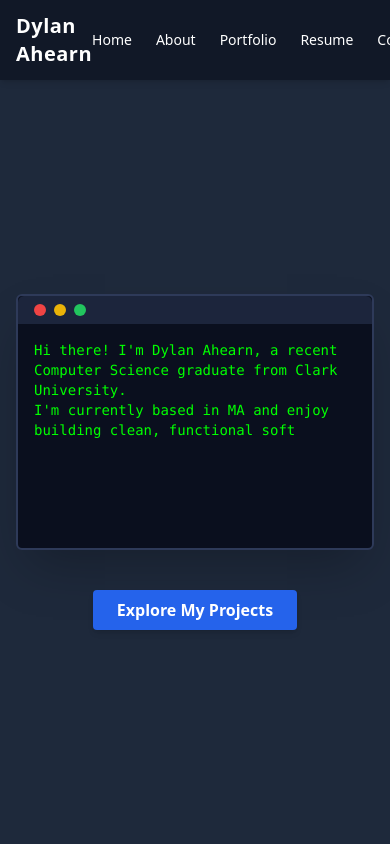
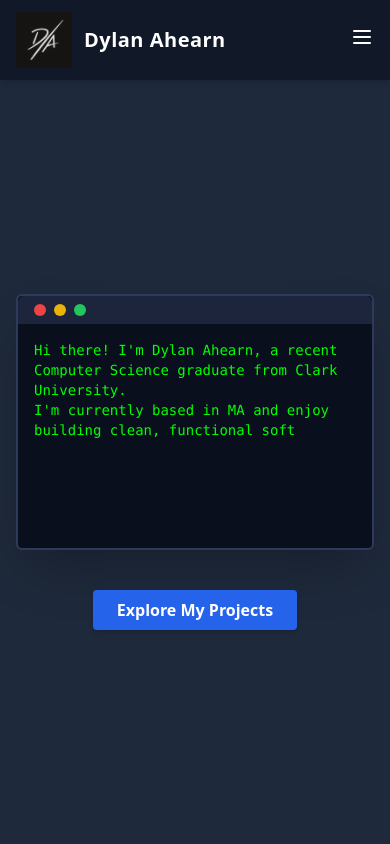
Before and after one commit to ahearndylan/Portfolio, a React (Vite) app: page / in a window 390 px wide. Shown: the top 844 px of the page. Built offline with nearby package versions, Linux system fonts and the light colour scheme.

Commit message:
fix responsiveness

```diff
--- a/src/components/Navbar.jsx
+++ b/src/components/Navbar.jsx
@@ -1,8 +1,11 @@
-import React from "react";
+import React, { useState } from "react";
 
 const Navbar = ({ setSelectedProject }) => {
+  const [menuOpen, setMenuOpen] = useState(false);
+
   const handleNavClick = (sectionId) => {
-    setSelectedProject(null); // Exit project view if open
+    setSelectedProject(null);
+    setMenuOpen(false); // close menu after clicking
     setTimeout(() => {
       document.getElementById(sectionId)?.scrollIntoView({ behavior: "smooth" });
     }, 100);
@@ -11,35 +14,57 @@ const Navbar = ({ setSelectedProject }) => {
   return (
     <nav className="fixed top-0 left-0 w-full bg-gray-900 shadow-md z-50">
       <div className="max-w-6xl mx-auto px-4 py-3 flex justify-between items-center text-white">
-        <h1 className="text-xl font-bold tracking-wide">Dylan Ahearn</h1>
-        <ul className="flex space-x-6 text-sm font-medium">
-          <li>
-            <button onClick={() => handleNavClick("hero")} className="hover:text-indigo-400 transition">
-              Home
-            </button>
-          </li>
-          <li>
-            <button onClick={() => handleNavClick("about")} className="hover:text-indigo-400 transition">
-              About
-            </button>
-          </li>
-          <li>
-            <button onClick={() => handleNavClick("projects")} className="hover:text-indigo-400 transition">
-              Portfolio
-            </button>
-          </li>
-          <li>
-            <button onClick={() => handleNavClick("resume")} className="hover:text-indigo-400 transition">
-              Resume
-            </button>
-          </li>
-          <li>
-            <button onClick={() => handleNavClick("contact")} className="hover:text-indigo-400 transition">
-              Contact
-            </button>
-          </li>
+        {/* Logo + Name */}
+        <div className="flex items-center space-x-3">
+          <img
+            src="/logo2.PNG"
+            alt="DA Logo"
+            className="h-14 w-auto object-contain"
+          />
+          <h1 className="text-xl font-bold tracking-wide">Dylan Ahearn</h1>
+        </div>
+
+        {/* Hamburger Icon */}
+        <div className="md:hidden">
+          <button onClick={() => setMenuOpen(!menuOpen)} className="focus:outline-none">
+            <svg
+              className="w-6 h-6"
+              fill="none"
+              stroke="currentColor"
+              viewBox="0 0 24 24"
+              xmlns="http://www.w3.org/2000/svg"
+            >
+              {menuOpen ? (
+                <path strokeLinecap="round" strokeLinejoin="round" strokeWidth={2} d="M6 18L18 6M6 6l12 12" />
+              ) : (
+                <path strokeLinecap="round" strokeLinejoin="round" strokeWidth={2} d="M4 6h16M4 12h16M4 18h16" />
+              )}
+            </svg>
+          </button>
+        </div>
+
+        {/* Full Menu (hidden on mobile) */}
+        <ul className="hidden md:flex space-x-6 text-sm font-medium">
+          <li><button onClick={() => handleNavClick("hero")} className="hover:text-indigo-400 transition">Home</button></li>
+          <li><button onClick={() => handleNavClick("about")} className="hover:text-indigo-400 transition">About</button></li>
+          <li><button onClick={() => handleNavClick("projects")} className="hover:text-indigo-400 transition">Portfolio</button></li>
+          <li><button onClick={() => handleNavClick("resume")} className="hover:text-indigo-400 transition">Resume</button></li>
+          <li><button onClick={() => handleNavClick("contact")} className="hover:text-indigo-400 transition">Contact</button></li>
         </ul>
       </div>
+
+      {/* Dropdown Menu (only on mobile) */}
+      {menuOpen && (
+        <div className="md:hidden px-4 pb-4">
+          <ul className="flex flex-col space-y-3 text-sm font-medium text-white">
+            <li><button onClick={() => handleNavClick("hero")} className="hover:text-indigo-400 transition">Home</button></li>
+            <li><button onClick={() => handleNavClick("about")} className="hover:text-indigo-400 transition">About</button></li>
+            <li><button onClick={() => handleNavClick("projects")} className="hover:text-indigo-400 transition">Portfolio</button></li>
+            <li><button onClick={() => handleNavClick("resume")} className="hover:text-indigo-400 transition">Resume</button></li>
+            <li><button onClick={() => handleNavClick("contact")} className="hover:text-indigo-400 transition">Contact</button></li>
+          </ul>
+        </div>
+      )}
     </nav>
   );
 };
--- a/src/components/portfolio/Alumni.jsx
+++ b/src/components/portfolio/Alumni.jsx
@@ -5,6 +5,7 @@ const Alumni = ({ onBack }) => {
     <div className="bg-gray-100 text-black min-h-screen px-4 py-10">
       <div className="max-w-6xl mx-auto">
         <br />
+<br></br>
 
         <button
           className="mb-8 bg-blue-600 text-white px-4 py-2 rounded hover:bg-blue-700 transition"
--- a/src/components/portfolio/Barcard.jsx
+++ b/src/components/portfolio/Barcard.jsx
@@ -5,6 +5,8 @@ const Barcard = ({ onBack }) => {
     <div className="bg-gray-100 text-black min-h-screen px-4 py-10">
       <div className="max-w-6xl mx-auto">
         <br />
+        <br></br>
+
         <button
           className="mb-8 bg-blue-600 text-white px-4 py-2 rounded hover:bg-blue-700 transition"
           onClick={onBack}
--- a/src/components/portfolio/CKHQ.jsx
+++ b/src/components/portfolio/CKHQ.jsx
@@ -5,6 +5,7 @@ const CKHQ = ({ onBack }) => {
     <div className="bg-gray-100 text-black min-h-screen px-4 py-10">
       <div className="max-w-6xl mx-auto">
                     <br></br>
+<br></br>
 
         <button
           className="mb-8 bg-blue-600 text-white px-4 py-2 rounded hover:bg-blue-700 transition"
--- a/src/components/portfolio/Centro.jsx
+++ b/src/components/portfolio/Centro.jsx
@@ -5,7 +5,7 @@ const Centro = ({ onBack }) => {
     <div className="bg-gray-100 text-black min-h-screen px-4 py-10">
       <div className="max-w-6xl mx-auto">
         <br />
-
+<br></br>
         <button
           className="mb-8 bg-blue-600 text-white px-4 py-2 rounded hover:bg-blue-700 transition"
           onClick={onBack}
--- a/src/components/portfolio/Foodwaste.jsx
+++ b/src/components/portfolio/Foodwaste.jsx
@@ -5,6 +5,7 @@ const Foodwaste = ({ onBack }) => {
     <div className="bg-gray-100 text-black min-h-screen px-4 py-10">
       <div className="max-w-6xl mx-auto">
         <br />
+<br></br>
 
         <button
           className="mb-8 bg-blue-600 text-white px-4 py-2 rounded hover:bg-blue-700 transition"
--- a/src/components/portfolio/Game.jsx
+++ b/src/components/portfolio/Game.jsx
@@ -5,6 +5,7 @@ const Game = ({ onBack }) => {
     <div className="bg-gray-100 text-black min-h-screen px-4 py-10">
       <div className="max-w-6xl mx-auto">
         <br />
+<br></br>
 
         <button
           className="mb-8 bg-blue-600 text-white px-4 py-2 rounded hover:bg-blue-700 transition"
--- a/src/components/portfolio/IVOC.jsx
+++ b/src/components/portfolio/IVOC.jsx
@@ -5,6 +5,7 @@ const IVOC = ({ onBack }) => {
     <div className="bg-gray-100 text-black min-h-screen px-4 py-10">
       <div className="max-w-6xl mx-auto">
         <br />
+<br></br>
 
         <button
           className="mb-8 bg-blue-600 text-white px-4 py-2 rounded hover:bg-blue-700 transition"
--- a/src/components/portfolio/Pacman.jsx
+++ b/src/components/portfolio/Pacman.jsx
@@ -5,6 +5,7 @@ const Pacman = ({ onBack }) => {
     <div className="bg-gray-100 text-black min-h-screen px-4 py-10">
       <div className="max-w-6xl mx-auto">
         <br />
+<br></br>
 
         <button
           className="mb-8 bg-blue-600 text-white px-4 py-2 rounded hover:bg-blue-700 transition"
--- a/src/components/portfolio/Wecan.jsx
+++ b/src/components/portfolio/Wecan.jsx
@@ -5,6 +5,7 @@ const Wecan = ({ onBack }) => {
     <div className="bg-gray-100 text-black min-h-screen px-4 py-10">
       <div className="max-w-6xl mx-auto">
         <br />
+<br></br>
 
         <button
           className="mb-8 bg-blue-600 text-white px-4 py-2 rounded hover:bg-blue-700 transition"
```
Also changed, not shown: public/logo.PNG (added), public/logo2.PNG (added).
